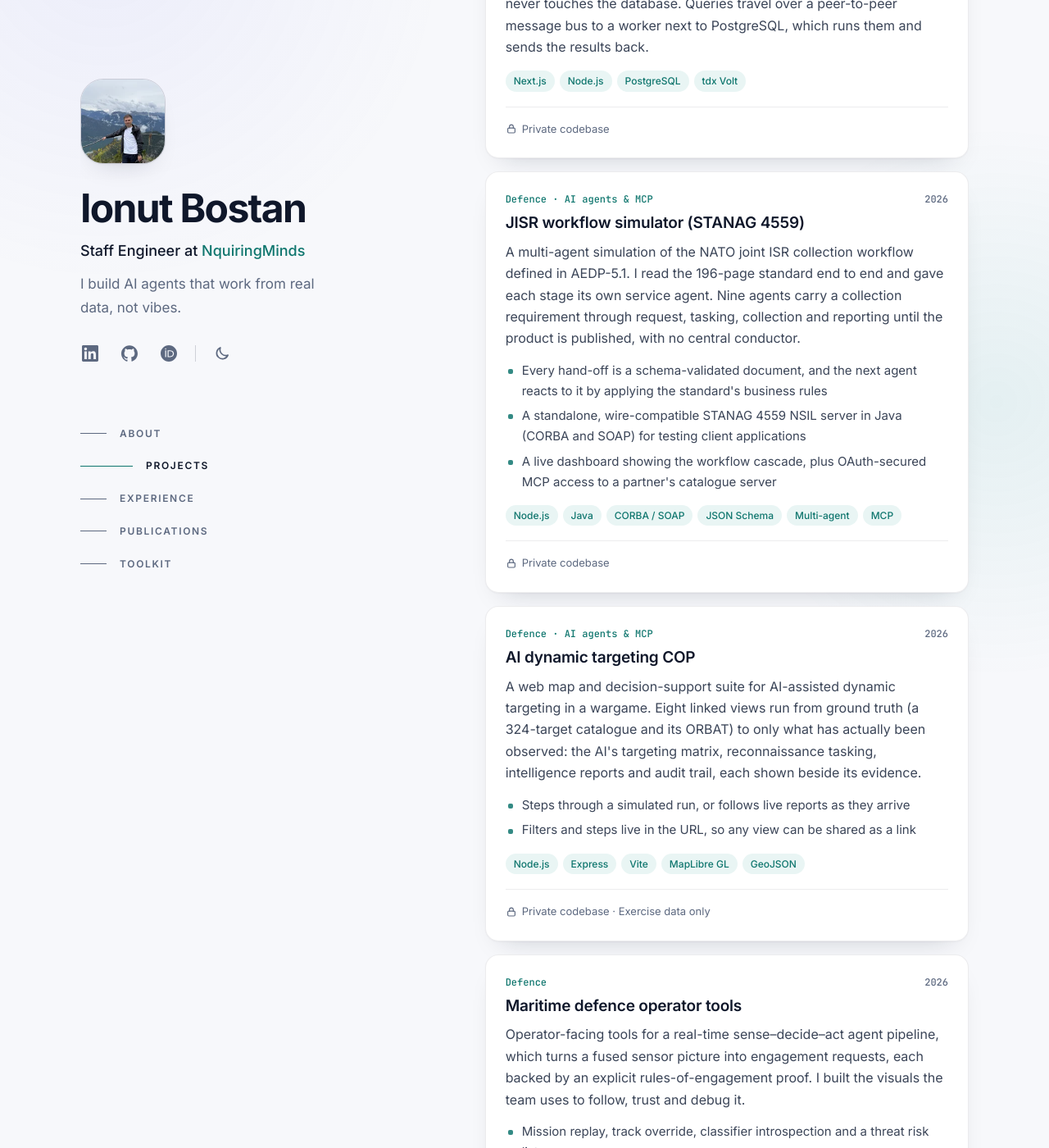
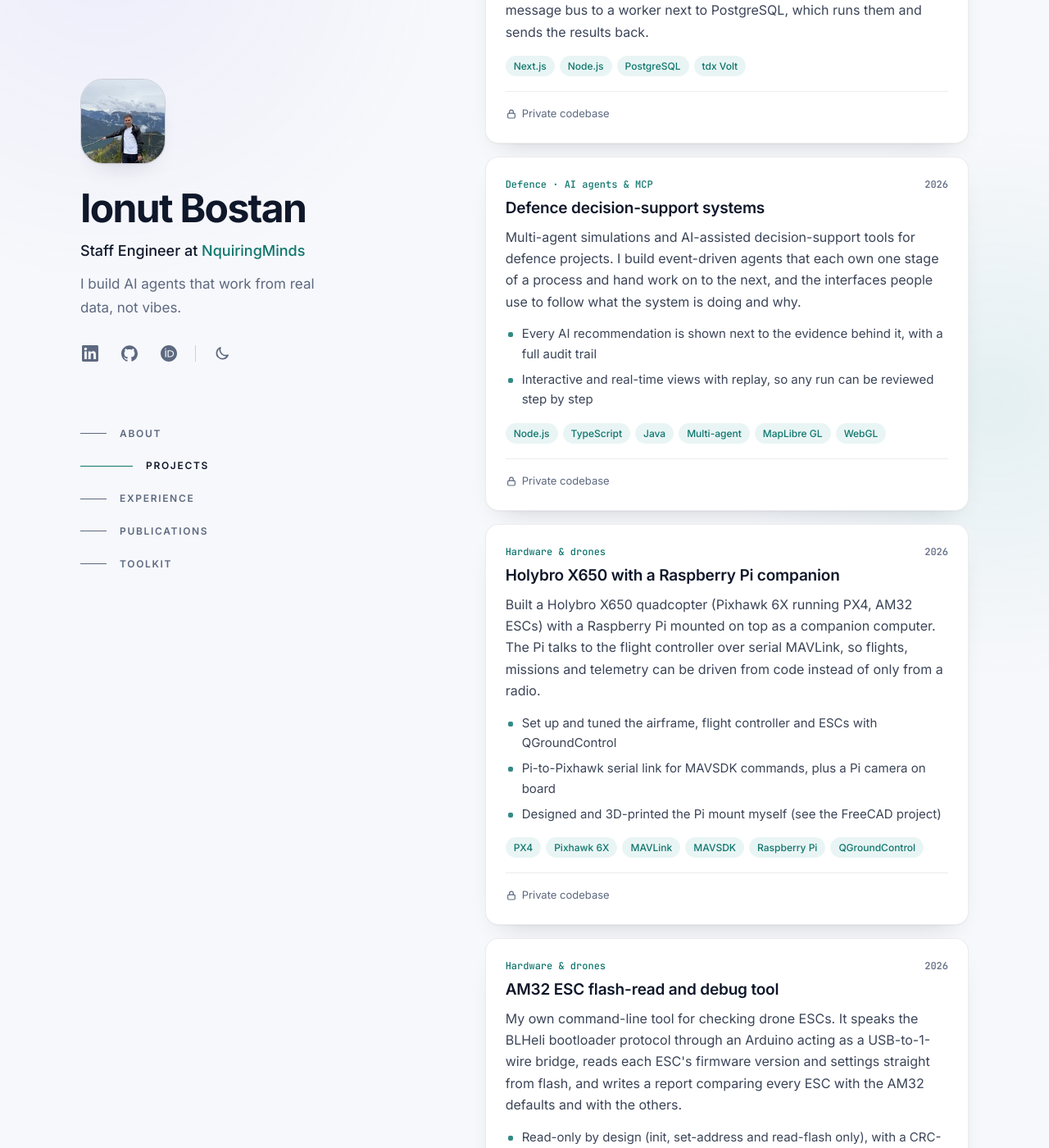
Before and after one commit to ionut-cmd/static-porto, a Jekyll site: the page built from index.html, in a window 1280 px wide and 1400 px high, scrolled down 3285 px. Shown: the whole window at 82% size. Built offline with Jekyll 4.4.1, drawn with Linux system fonts in a browser that asks for light colours; some of the changed text lies outside the part shown.

Commit message:
remove sens info

```diff
--- a/_data/experience.yml
+++ b/_data/experience.yml
@@ -10,7 +10,7 @@
   highlights:
     - Built MCP servers exposing 30 tools over PostgreSQL, and a reusable React and Node MCP chat client published on npm.
     - Designed event-driven agent pipelines that turn long technical standards into running workflows, with each agent owning one stage.
-    - Delivered AI-assisted decision-support tools for defence wargaming that show every recommendation next to its evidence.
+    - Delivered AI-assisted decision-support tools for defence projects, with every recommendation shown next to its evidence.
     - Built ETL pipelines loading millions of records into PostgreSQL with parallel, idempotent ingestion and de-duplication.
     - Built and debugged drone hardware: a Holybro X650 with a Raspberry Pi companion computer, my own ESC debug tool, and parts designed in FreeCAD and 3D-printed.
     - Made the team faster with Claude Code skills, starter templates and standard deployment pipelines.
--- a/_data/projects.yml
+++ b/_data/projects.yml
@@ -95,50 +95,18 @@ items:
     tags: [Next.js, Node.js, PostgreSQL, tdx Volt]
     private: true
 
-  - title: JISR workflow simulator (STANAG 4559)
+  - title: Defence decision-support systems
     categories: [defence, ai]
     years: "2026"
     summary: >-
-      A multi-agent simulation of the NATO joint ISR collection workflow defined
-      in AEDP-5.1. I read the 196-page standard end to end and gave each stage
-      its own service agent. Nine agents carry a collection requirement through
-      request, tasking, collection and reporting until the product is published,
-      with no central conductor.
+      Multi-agent simulations and AI-assisted decision-support tools for defence
+      projects. I build event-driven agents that each own one stage of a process
+      and hand work on to the next, and the interfaces people use to follow what
+      the system is doing and why.
     highlights:
-      - Every hand-off is a schema-validated document, and the next agent reacts to it by applying the standard's business rules
-      - A standalone, wire-compatible STANAG 4559 NSIL server in Java (CORBA and SOAP) for testing client applications
-      - A live dashboard showing the workflow cascade, plus OAuth-secured MCP access to a partner's catalogue server
-    tags: [Node.js, Java, CORBA / SOAP, JSON Schema, Multi-agent, MCP]
-    private: true
-
-  - title: AI dynamic targeting COP
-    categories: [defence, ai]
-    years: "2026"
-    summary: >-
-      A web map and decision-support suite for AI-assisted dynamic targeting in a
-      wargame. Eight linked views run from ground truth (a 324-target catalogue
-      and its ORBAT) to only what has actually been observed: the AI's targeting
-      matrix, reconnaissance tasking, intelligence reports and audit trail, each
-      shown beside its evidence.
-    highlights:
-      - Steps through a simulated run, or follows live reports as they arrive
-      - Filters and steps live in the URL, so any view can be shared as a link
-    tags: [Node.js, Express, Vite, MapLibre GL, GeoJSON]
-    private: true
-    note: Exercise data only
-
-  - title: Maritime defence operator tools
-    categories: [defence]
-    years: "2026"
-    summary: >-
-      Operator-facing tools for a real-time sense–decide–act agent pipeline,
-      which turns a fused sensor picture into engagement requests, each backed by
-      an explicit rules-of-engagement proof. I built the visuals the team uses to
-      follow, trust and debug it.
-    highlights:
-      - Mission replay, track override, classifier introspection and a threat risk list
-      - WebGL tactical map with radar overlay, plus the auth server and CI/CD deployment
-    tags: [TypeScript, WebGL, three.js, MapLibre GL, Yjs, gRPC]
+      - Every AI recommendation is shown next to the evidence behind it, with a full audit trail
+      - Interactive and real-time views with replay, so any run can be reviewed step by step
+    tags: [Node.js, TypeScript, Java, Multi-agent, MapLibre GL, WebGL]
     private: true
 
   - title: Holybro X650 with a Raspberry Pi companion
--- a/index.html
+++ b/index.html
@@ -63,9 +63,8 @@ layout: default
                     parsing along the way to have opinions about accountants.
                 </p>
                 <p>
-                    Lately that has included <strong>defence work</strong>: a multi-agent simulation of a NATO ISR
-                    standard, and AI decision-support tools for wargaming where every recommendation has to show its
-                    evidence. Before that I worked on IoT security (device onboarding, SBOMs and vulnerability
+                    Lately that has included <strong>defence work</strong>: multi-agent simulations and AI
+                    decision-support tools where every recommendation has to show its evidence. Before that I worked on IoT security (device onboarding, SBOMs and vulnerability
                     detection), and researched emotion-aware text-to-speech at the University of Surrey.
                 </p>
                 <p>
@@ -82,7 +81,7 @@ layout: default
             <dl class="figures">
                 <div class="figure"><dt>MCP tools over PostgreSQL</dt><dd>30</dd></div>
                 <div class="figure"><dt>research outputs in one database</dt><dd>2.6M</dd></div>
-                <div class="figure"><dt>agents in a NATO ISR workflow</dt><dd>9</dd></div>
+                <div class="figure"><dt>commits since 2023</dt><dd>1,800+</dd></div>
                 <div class="figure"><dt>papers on arXiv</dt><dd>{{ site.data.publications | size }}</dd></div>
             </dl>
         </section>
```
